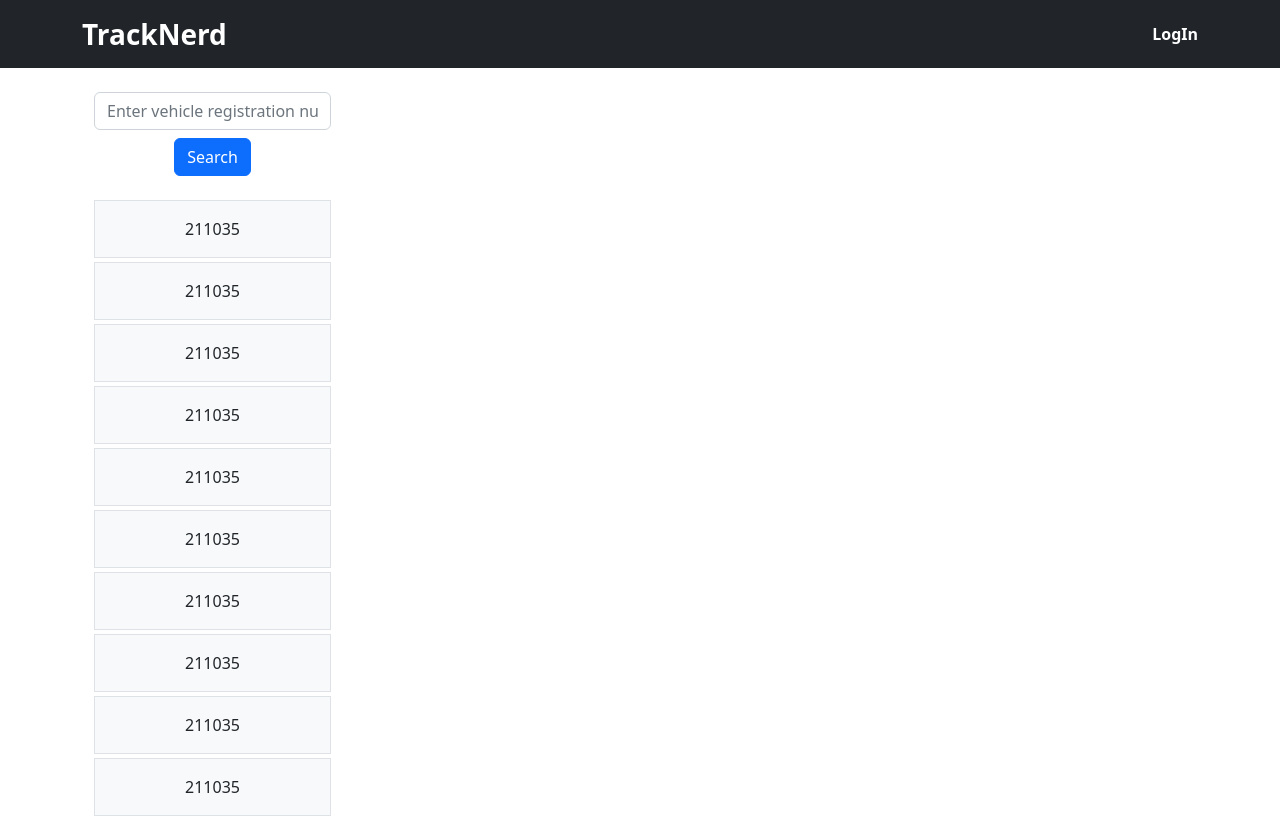
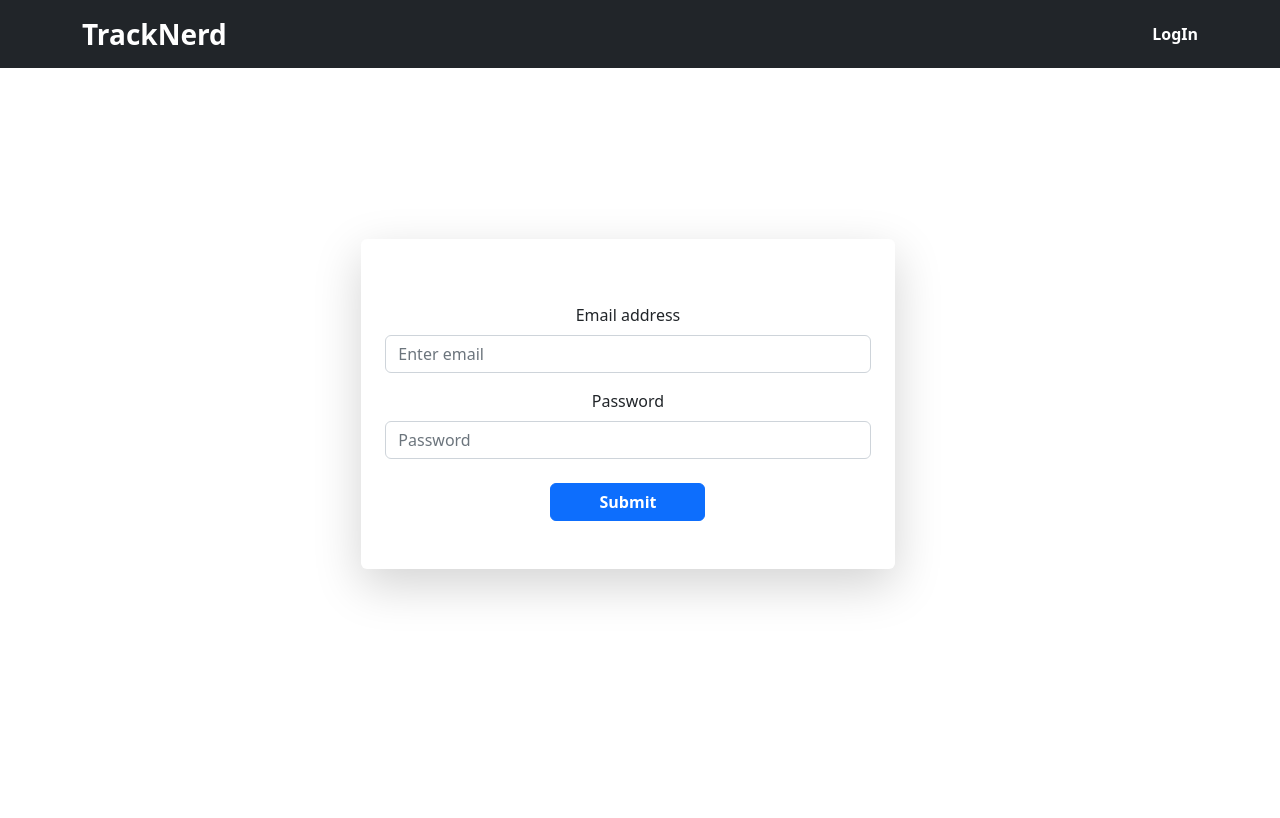
Before and after one commit to Omkar-Chaskar/tracknerdsgps, a React (Create React App) app: page / in a window 1280 px wide. Shown: the top 818 px of the page. Built offline with nearby package versions, Linux system fonts and the light colour scheme.

Commit message:
feat : added authentication
Added authentication with username and password.

```diff
--- a/package.json
+++ b/package.json
@@ -6,10 +6,12 @@
     "@testing-library/jest-dom": "^5.16.5",
     "@testing-library/react": "^13.4.0",
     "@testing-library/user-event": "^13.5.0",
+    "axios": "^1.2.1",
     "bootstrap": "^5.2.3",
     "react": "^18.2.0",
     "react-bootstrap": "^2.6.0",
     "react-dom": "^18.2.0",
+    "react-hot-toast": "^2.4.0",
     "react-router-dom": "^6.4.4",
     "react-scripts": "5.0.1",
     "web-vitals": "^2.1.4"
--- a/src/App.js
+++ b/src/App.js
@@ -1,14 +1,21 @@
 import './App.css';
 import { Nav, Login, Dashboard} from "./Components";
 import { Routes, Route } from "react-router-dom";
+import { useAuth } from "./Context/authProvider";
 
 function App() {
+  const { user } = useAuth();
+  const { loginStatus } = user;
+
   return (
     <div className="App">
       <Nav />
       <Routes>
-        <Route path="/login" element={<Login />} />
-        <Route path="/" element={<Dashboard />} />
+        {loginStatus ? (
+          <Route path="/" element={<Dashboard />} />
+        ):(
+          <Route path="/" element={<Login />} />
+        )}
       </Routes>
     </div>
   );
--- a/src/Components/Login.jsx
+++ b/src/Components/Login.jsx
@@ -1,21 +1,39 @@
-import Button from "react-bootstrap/Button";
-import Form from "react-bootstrap/Form";
+import { Button, Form } from "react-bootstrap";
+import { useState } from "react";
+import { initialLogInData } from "../utils/constantData/authConstant";
+import { useAuth } from "../Context/authProvider";
 
 function Login() {
+  const [logInData, setLogInData] = useState(initialLogInData);
+  const { logInHandler } = useAuth();
+
+  const logInChangeHandler = (e) => {
+    e.preventDefault();
+    const { name, value } = e.target;
+    setLogInData((prevData) => ({ ...prevData, [name]: value }));
+  };
+
   return (
-    <Form className="row justify-content-center align-items-center card-body form-login">
+    <Form className="row justify-content-center align-items-center card-body form-login"
+    onSubmit={(e) => {
+      e.preventDefault();
+       logInHandler(logInData);
+      }}
+    >
       <div className="col-lg-5 col-md-7 col-sm-7 shadow-lg px-4 py-5 mb-5 bg-body rounded">
         <Form.Group className="pt-3" controlId="formBasicEmail">
           <Form.Label>Email address</Form.Label>
-          <Form.Control type="email" placeholder="Enter email" required/>
+          <Form.Control type="email" placeholder="Enter email" name="username" required onChange={logInChangeHandler}/>
         </Form.Group>
 
         <Form.Group className="pt-3" controlId="formBasicPassword">
           <Form.Label>Password</Form.Label>
-          <Form.Control type="password" placeholder="Password" required/>
+          <Form.Control type="password" placeholder="Password" name="password" required onChange={logInChangeHandler}/>
         </Form.Group>
 
-        <Button className="mt-4 px-5 fw-bold" variant="primary" type="submit">
+        <Button className="mt-4 px-5 fw-bold" variant="primary" type="submit"
+
+        >
           Submit
         </Button>
       </div>
--- a/src/Components/Nav.jsx
+++ b/src/Components/Nav.jsx
@@ -1,19 +1,29 @@
 import Container from "react-bootstrap/Container";
 import Navbar from "react-bootstrap/Navbar";
 import { Link } from "react-router-dom";
+import { useAuth } from "../Context/authProvider";
 
 function Nav() {
+  const { logOutHandler, user } = useAuth();
+  const { loginStatus } = user;
+
   return (
     <Navbar bg="dark" variant="dark">
       <Container>
-        <Navbar.Brand className="fw-bold fs-3">
-          TrackNerd
-        </Navbar.Brand>
+        <Navbar.Brand className="fw-bold fs-3">TrackNerd</Navbar.Brand>
         <Navbar.Collapse className="justify-content-end">
           <Navbar.Text className="fw-bold">
-            <Link to="/login" className="text-decoration-none">
+            {loginStatus ? (
+              <Link to="/" className="text-decoration-none"
+              onClick={()=> logOutHandler()}
+              >
+                LogOut
+              </Link>
+            ) : (
+              <Link to="/" className="text-decoration-none">
                 LogIn
-            </Link>
+              </Link>
+            )}
           </Navbar.Text>
         </Navbar.Collapse>
       </Container>
@@ -21,4 +31,4 @@ function Nav() {
   );
 }
 
-export {Nav};
+export { Nav };
--- /dev/null
+++ b/src/Context/authProvider.js
@@ -0,0 +1,59 @@
+import { createContext, useContext, useState } from "react";
+import { useNavigate } from "react-router-dom";
+import { logInService, logOutService} from "../Services"
+import toast from "react-hot-toast";
+
+const AuthContext = createContext();
+const localToken = JSON.parse(localStorage.getItem("auth_token"));
+
+const inititalAuthStateValue = {
+  loginStatus: localToken ? true : false,
+  authToken: localToken,
+  password: "",
+  email: ""
+};
+
+const AuthProvider = ({ children }) => {
+  const navigateTo = useNavigate();
+  const [user, setUser] = useState(inititalAuthStateValue);
+
+  const logInHandler = async (logInData) => {
+    if (logInData.email === "" && logInData.password === "") {
+      toast("fill the fields");
+    } else {
+      const { data, status } = await logInService(logInData);
+      if (status === 200) {
+        localStorage.setItem("auth_token", JSON.stringify(data.token));
+        setUser({
+          loginStatus: true,
+          authToken: data.token,
+          email: data.user.email,
+          password: data.user.password
+        });
+        toast("LogIn Successfully");
+        navigateTo("/");
+      } else {
+        toast("LogIn Fail");
+      }
+    }
+  };
+
+  const logOutHandler = () => {
+    logOutService();
+    setUser({ loginStatus: false });
+    toast("Logged out successfully");
+    navigateTo("/");
+  };
+
+  return (
+    <AuthContext.Provider
+      value={{ logInHandler, logOutHandler, user, setUser }}
+    >
+      {children}
+    </AuthContext.Provider>
+  );
+};
+
+const useAuth = () => useContext(AuthContext);
+
+export { useAuth, AuthProvider };
--- /dev/null
+++ b/src/Services/index.js
@@ -0,0 +1,2 @@
+export { logInService } from "./logInService";
+export { logOutService } from "./logOutService";
--- /dev/null
+++ b/src/Services/logInService.js
@@ -0,0 +1,13 @@
+import axios from "axios";
+import toast from "react-hot-toast";
+
+const logInService = async (logInData) => {
+  try {
+    const { data, status } = await axios.post("https://staging-api.tracknerd.io/v1/auth/login", logInData);
+    return { data, status };
+  } catch {
+    toast("Login Fail");
+    console.error("LogIn failed");
+  }
+};
+export { logInService };
--- /dev/null
+++ b/src/Services/logOutService.js
@@ -0,0 +1,5 @@
+export const logOutService = () => {
+    localStorage.removeItem("auth_token");
+    localStorage.removeItem("email");
+    localStorage.removeItem("password");
+  };
--- a/src/index.js
+++ b/src/index.js
@@ -5,12 +5,15 @@ import App from './App';
 import reportWebVitals from './reportWebVitals';
 import 'bootstrap/dist/css/bootstrap.min.css';
 import { BrowserRouter } from "react-router-dom";
+import { AuthProvider } from './Context/authProvider';
 
 const root = ReactDOM.createRoot(document.getElementById('root'));
 root.render(
   <React.StrictMode>
     <BrowserRouter>
-      <App />
+      <AuthProvider>
+        <App />
+      </AuthProvider>
     </BrowserRouter>
   </React.StrictMode>
 );
--- /dev/null
+++ b/src/utils/constantData/authConstant.js
@@ -0,0 +1,4 @@
+export const initialLogInData = {
+    email: "",
+    password: ""
+  };
```
Also changed, not shown: 1 other file (tests, documents, lock files or other folders).
